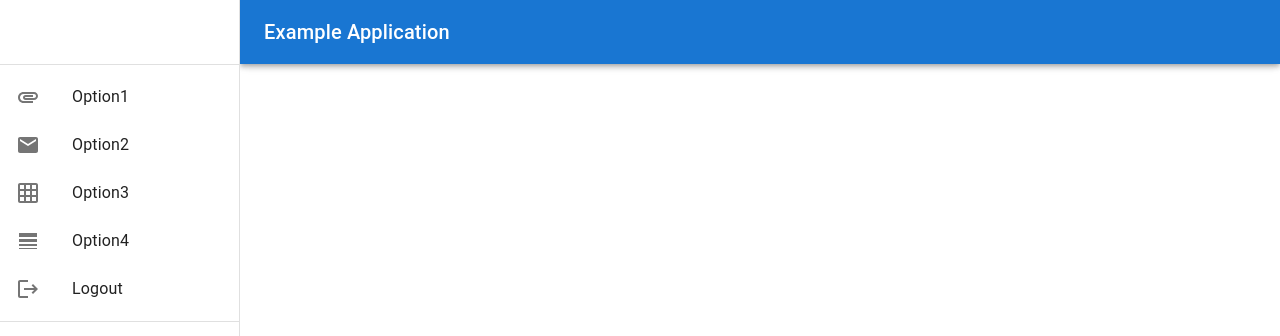
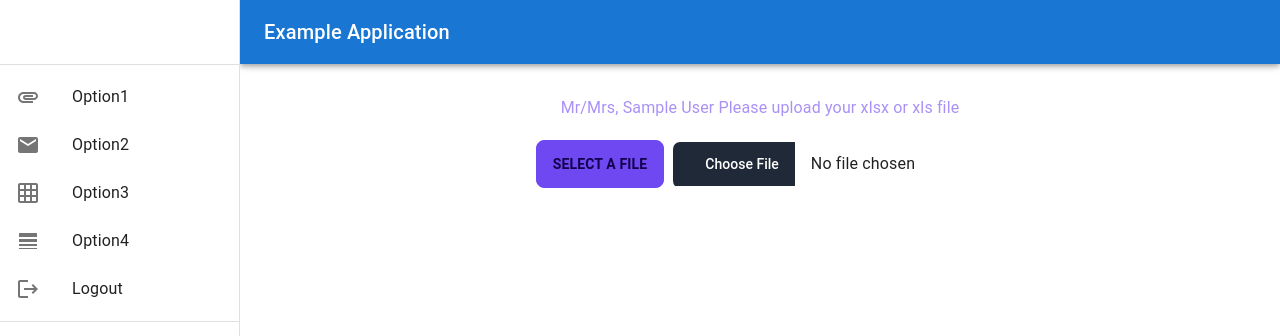
Before and after one commit to immanual19/my-app, a React (Create React App) app: page /dashboard in a window 1280 px wide. Shown: the top 336 px of the page. Built offline with nearby package versions, Linux system fonts and the light colour scheme; no server answers; sample sign-in values are in the browser's storage.

Commit message:
xlsx file upload added

```diff
--- a/package.json
+++ b/package.json
@@ -27,7 +27,8 @@
     "react-router-dom": "^6.4.3",
     "react-scripts": "5.0.1",
     "react-toastify": "^9.1.1",
-    "web-vitals": "^2.1.4"
+    "web-vitals": "^2.1.4",
+    "xlsx": "^0.18.5"
   },
   "scripts": {
     "start": "react-scripts start",
--- a/src/Pages/Dashboard/Dashboard/Dashboard.js
+++ b/src/Pages/Dashboard/Dashboard/Dashboard.js
@@ -22,6 +22,7 @@ import Typography from '@mui/material/Typography';
 import { useAuthState } from 'react-firebase-hooks/auth';
 import auth from '../../../firebase.init';
 import { signOut } from 'firebase/auth';
+import MainSetup from '../MainSetup/MainSetup';
 
 const drawerWidth = 240;
 
@@ -190,7 +191,7 @@ export default function Dashboard(props: Props) {
         sx={{ flexGrow: 1, p: 3, width: { sm: `calc(100% - ${drawerWidth}px)` } }}
       >
         <Toolbar />
-
+        <MainSetup></MainSetup>
       </Box>
     </Box>
   );
--- /dev/null
+++ b/src/Pages/Dashboard/MainSetup/MainSetup.js
@@ -0,0 +1,47 @@
+import React, { useState } from 'react';
+import { useAuthState } from 'react-firebase-hooks/auth';
+import { useForm } from "react-hook-form";
+import auth from '../../../firebase.init';
+import * as XLSX from 'xlsx'
+const MainSetup = () => {
+    const [user, loading,error]=useAuthState(auth);
+    const { register, handleSubmit, watch, formState: { errors } } = useForm();
+    const [submitButton,setSubmitButton]=useState(false);
+    const [invalidUpload, setInvalidUpload]=useState(false);
+    const onSubmit=async(data)=>{
+        console.log(data);
+    }
+
+    const handleFileUpload = (event) => {
+        event.preventDefault();
+        const file = event.target.files[0];
+        const reader = new FileReader();
+        reader.onload = () => {
+          const data = reader.result;
+          const workbook = XLSX.read(data, {type: 'binary'});
+          const worksheet = workbook.Sheets[workbook.SheetNames[0]];
+          const jsonData = XLSX.utils.sheet_to_json(worksheet);
+          console.log(jsonData);
+        };
+        reader.readAsBinaryString(file);
+      };
+
+
+    return (
+        <div className='mt-2 w-1/2 mx-auto text-center'>
+        <h1 className='text-primary'>Mr/Mrs, {user?.displayName} Please upload your xlsx or xls file</h1>
+            <form onSubmit={handleSubmit(onSubmit)}>
+            <div className='my-5'>
+            <button class="btn btn-active btn-primary mx-2">Select a file</button>
+            <input type="file" class="input w-full max-w-xs" onChange={handleFileUpload}/>
+            <label class="label">
+            {errors.image?.type==='required' && <span class="label-text-alt text-red-500">{errors.image.message}</span>}
+            </label>
+            </div>
+            {submitButton &&<input className='btn w-full max-w-xs' type="submit" value='Update'/>}
+            </form>
+        </div>
+    );
+};
+
+export default MainSetup;
```
Also changed, not shown: 1 other file (tests, documents, lock files or other folders).
